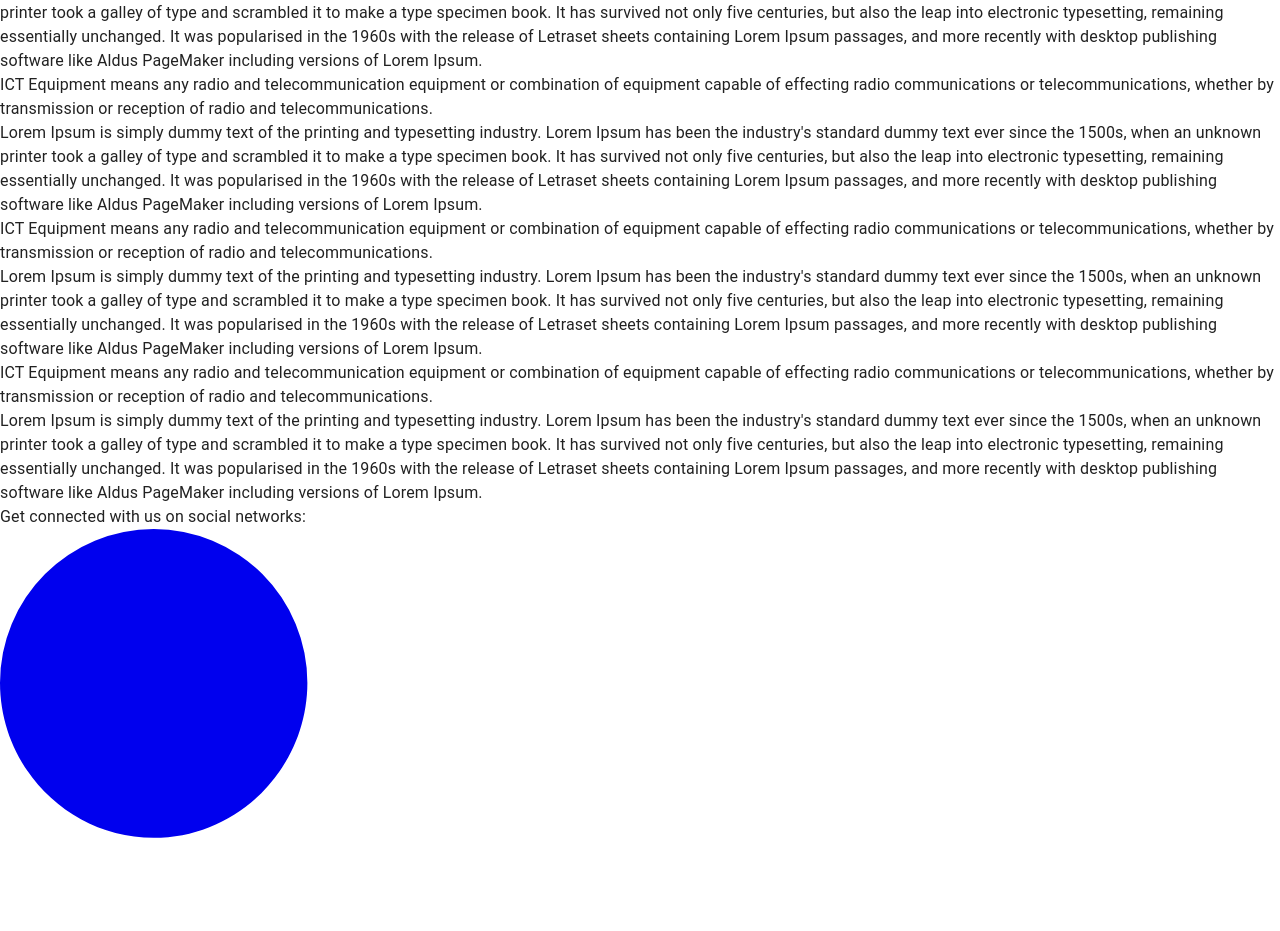
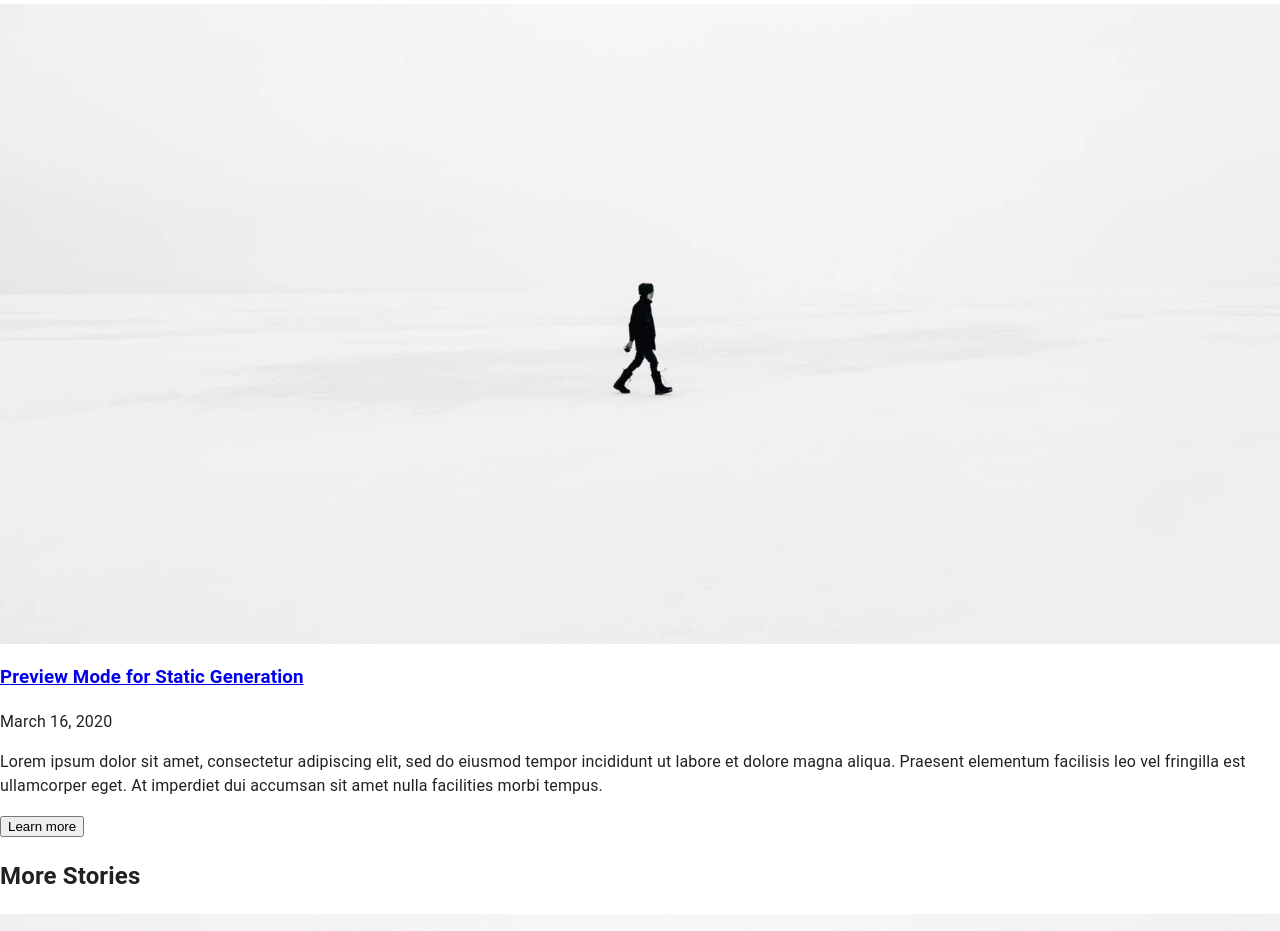
Before and after one commit to thanhvd1403/recycling-web-app, a Next.js app: page /info_page in a window 1280 px wide. Shown: the part 500-1431 px from the top of the page. Built offline with nearby package versions, Linux system fonts and the light colour scheme.

Commit message:
Update info_page.js

```diff
--- a/pages/info_page.js
+++ b/pages/info_page.js
@@ -1,5 +1,5 @@
 import Container from "../components/container";
-import MoreStories from "../components/more-stories";
+import MoreInfo from "../components/more-info";
 import HeroPost from "../components/hero-post";
 import Layout from "../components/layout";
 import { getAllPosts } from "../lib/api";
@@ -59,23 +59,63 @@ Electronic scrap components, such as CPUs, contain potentially harmful materials
 
 
   <div id="ToE" class="flex space-x-7 py-10 pl-10 pr-10">
-    <div class="flex-initial w-1/2 text-center pl-5 pr-5 py-20 rounded-lg border-3 border-red-500 bg-green-300">ICT Equipment means any radio and telecommunication equipment or combination of equipment capable of effecting radio communications or telecommunications, whether by transmission or reception of radio and telecommunications.</div>
-    <div class="flex-initial w-1/2 text-center pl-5 pr-5 py-20 rounded-lg border-3 border-red-500 bg-green-300">Lorem Ipsum is simply dummy text of the printing and typesetting industry. Lorem Ipsum has been the industry's standard dummy text ever since the 1500s, when an unknown printer took a galley of type and scrambled it to make a type specimen book. It has survived not only five centuries, but also the leap into electronic typesetting, remaining essentially unchanged. It was popularised in the 1960s with the release of Letraset sheets containing Lorem Ipsum passages, and more recently with desktop publishing software like Aldus PageMaker including versions of Lorem Ipsum.</div>
+    <div>
+    <Container>
+          {morePosts.length > 0 && <MoreInfo posts={morePosts} />}
+    </Container>
+    </div>
+    <div>
+    <Container>
+          {morePosts.length > 0 && <MoreInfo posts={morePosts} />}
+    </Container>
+    </div>
+
+
   </div>
 
-  <div class="flex space-x-7 py-10 pl-10 pr-10">
-    <div class="flex-initial w-1/2 text-center pl-5 pr-5 py-20 rounded-lg border-3 border-red-500 bg-green-300">ICT Equipment means any radio and telecommunication equipment or combination of equipment capable of effecting radio communications or telecommunications, whether by transmission or reception of radio and telecommunications.</div>
-    <div class="flex-initial w-1/2 text-center pl-5 pr-5 py-20 rounded-lg border-3 border-red-500 bg-green-300">Lorem Ipsum is simply dummy text of the printing and typesetting industry. Lorem Ipsum has been the industry's standard dummy text ever since the 1500s, when an unknown printer took a galley of type and scrambled it to make a type specimen book. It has survived not only five centuries, but also the leap into electronic typesetting, remaining essentially unchanged. It was popularised in the 1960s with the release of Letraset sheets containing Lorem Ipsum passages, and more recently with desktop publishing software like Aldus PageMaker including versions of Lorem Ipsum.</div>
+  <div id="ToE" class="flex space-x-7 py-10 pl-10 pr-10">
+    <div>
+    <Container>
+          {morePosts.length > 0 && <MoreInfo posts={morePosts} />}
+    </Container>
+    </div>
+    <div>
+    <Container>
+          {morePosts.length > 0 && <MoreInfo posts={morePosts} />}
+    </Container>
+    </div>
+
+
   </div>
 
-  <div class="flex space-x-7 py-10 pl-10 pr-10">
-    <div class="flex-initial w-1/2 text-center pl-5 pr-5 py-20 rounded-lg border-3 border-red-500 bg-green-300">ICT Equipment means any radio and telecommunication equipment or combination of equipment capable of effecting radio communications or telecommunications, whether by transmission or reception of radio and telecommunications.</div>
-    <div class="flex-initial w-1/2 text-center pl-5 pr-5 py-20 rounded-lg border-3 border-red-500 bg-green-300">Lorem Ipsum is simply dummy text of the printing and typesetting industry. Lorem Ipsum has been the industry's standard dummy text ever since the 1500s, when an unknown printer took a galley of type and scrambled it to make a type specimen book. It has survived not only five centuries, but also the leap into electronic typesetting, remaining essentially unchanged. It was popularised in the 1960s with the release of Letraset sheets containing Lorem Ipsum passages, and more recently with desktop publishing software like Aldus PageMaker including versions of Lorem Ipsum.</div>
+  <div id="ToE" class="flex space-x-7 py-10 pl-10 pr-10">
+    <div>
+    <Container>
+          {morePosts.length > 0 && <MoreInfo posts={morePosts} />}
+    </Container>
+    </div>
+    <div>
+    <Container>
+          {morePosts.length > 0 && <MoreInfo posts={morePosts} />}
+    </Container>
+    </div>
+
+
   </div>
 
-  <div class="flex space-x-7 py-10 pl-10 pr-10">
-    <div class="flex-initial w-1/2 text-center pl-5 pr-5 py-20 rounded-lg border-3 border-red-500 bg-green-300">ICT Equipment means any radio and telecommunication equipment or combination of equipment capable of effecting radio communications or telecommunications, whether by transmission or reception of radio and telecommunications.</div>
-    <div class="flex-initial w-1/2 text-center pl-5 pr-5 py-20 rounded-lg border-3 border-red-500 bg-green-300">Lorem Ipsum is simply dummy text of the printing and typesetting industry. Lorem Ipsum has been the industry's standard dummy text ever since the 1500s, when an unknown printer took a galley of type and scrambled it to make a type specimen book. It has survived not only five centuries, but also the leap into electronic typesetting, remaining essentially unchanged. It was popularised in the 1960s with the release of Letraset sheets containing Lorem Ipsum passages, and more recently with desktop publishing software like Aldus PageMaker including versions of Lorem Ipsum.</div>
+  <div id="ToE" class="flex space-x-7 py-10 pl-10 pr-10">
+    <div>
+    <Container>
+          {morePosts.length > 0 && <MoreInfo posts={morePosts} />}
+    </Container>
+    </div>
+    <div>
+    <Container>
+          {morePosts.length > 0 && <MoreInfo posts={morePosts} />}
+    </Container>
+    </div>
+
+
   </div>
 
 </div>
```
